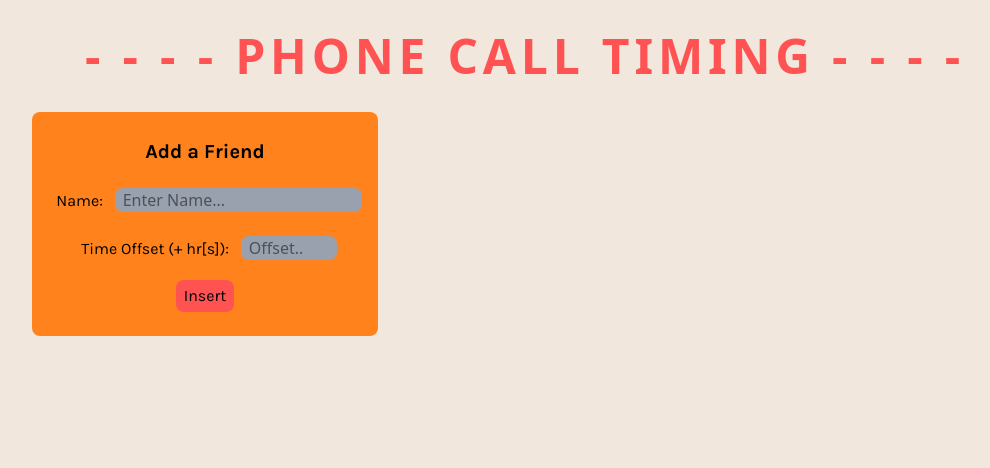
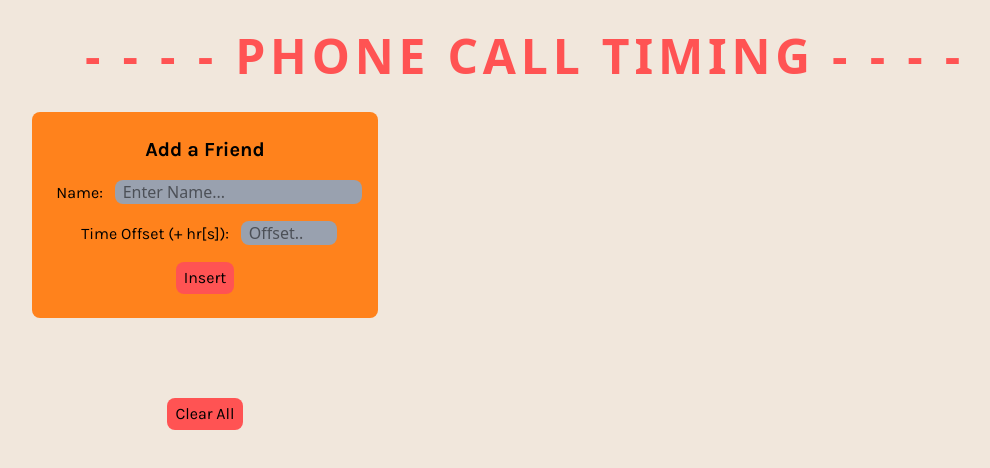
Before and after one commit to Swusan/PhoneCallTiming, a React (Vite) app: page / in a window 1280 px wide. Shown: the top 468 px of the page, without its empty margins (115-1105 px from the left). Built offline with nearby package versions, Linux system fonts and the light colour scheme; a web font is replaced by a local one.

Commit message:
Added Clear All Button

```diff
--- a/src/App.tsx
+++ b/src/App.tsx
@@ -18,6 +18,7 @@ type TimeSlotBoardProps = {
 
 type InputFormProps = {
     onInsert: (name: string, offset: number) => void
+    onClearAll: () => void
 }
 
 function TimeSlot({name, timeDifference, sliderVal, timeString, handleChange}: TimeSlotProps) {
@@ -75,7 +76,7 @@ function TimeSlotBoard({slots, currentTime, changeTime}: TimeSlotBoardProps) {
     )
 }
 
-function InputForm({onInsert}: InputFormProps) {
+function InputForm({onInsert, onClearAll}: InputFormProps) {
     const [currentOffsetInput, setCurrentOffsetInput] = useState<number | string>("");
 
     const handleOffsetInput = (e: ChangeEvent<HTMLInputElement>) => {
@@ -98,7 +99,8 @@ function InputForm({onInsert}: InputFormProps) {
 
     return (
         <>
-            <div className="w-fit h-fit p-4 grid grid-rows-4 place-items-center bg-[rgb(255,130,28)] rounded-lg">
+            <div className="w-fit flex flex-col gap-20 items-center">
+                <div className="w-fit h-fit p-4 flex flex-col items-center bg-[rgb(255,130,28)] rounded-lg">
                     <span className="font-karla p-2 font-bold text-xl">Add a Friend</span>
                     <div className="py-2">
                         <label className="font-karla px-2" htmlFor="fname">Name: </label>
@@ -147,6 +149,16 @@ function InputForm({onInsert}: InputFormProps) {
                         </button>
                 </div>
                 </div>
+                <div>
+                <button
+                    className="px-2 py-1 font-karla bg-[rgb(255,83,83)] rounded-lg cursor-pointer transition-transform duration-300 ease-in-out shadow-s hover:bg-cyan-600 hover:shadow-xl active:bg-cyan-800 active:shadow-xl active:translate-y-px"
+                    type="button"
+                    onClick={onClearAll}
+                >
+                Clear All
+                </button>
+                </div>
+            </div>
         </>
     )
 }
@@ -178,13 +190,21 @@ function App() {
         setCurrentTime(fromLocalTime(adjustedValue, timeDiff))
     }
 
+    const onClearAll = (): void => {
+        setTimeSlots([]);
+    }
+
+
     return (
     <>
         <div className={"w-screen text-center text-5xl font-bold tracking-widest font-zen-dots p-8 text-[rgb(255,83,83)]"}>- - - - PHONE CALL TIMING - - - -</div>
         <div className="grid grid-cols-2 justify-items-center">
-            <InputForm onInsert={(name: string, offset: number) => {
+            <InputForm
+            onInsert={(name: string, offset: number) => {
                 setTimeSlots([...timeSlots, { name, offset }]);
-            }}/>
+            }}
+            onClearAll={onClearAll}
+            />
             <TimeSlotBoard
             slots={timeSlots}
             currentTime={currentTime}
```
Lines whose indentation alone changed are shown as unchanged.
